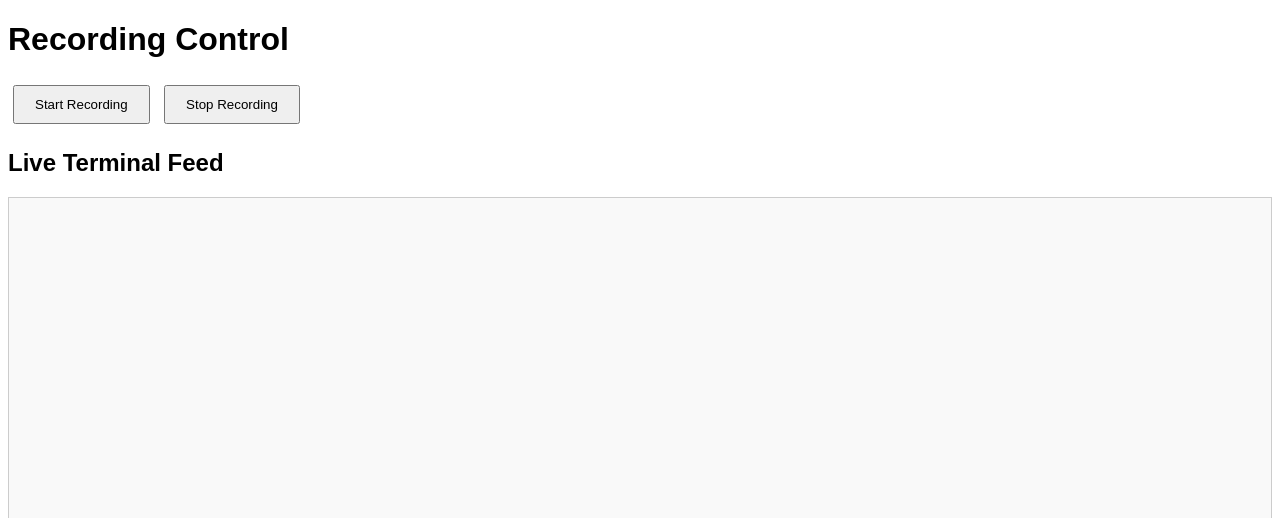
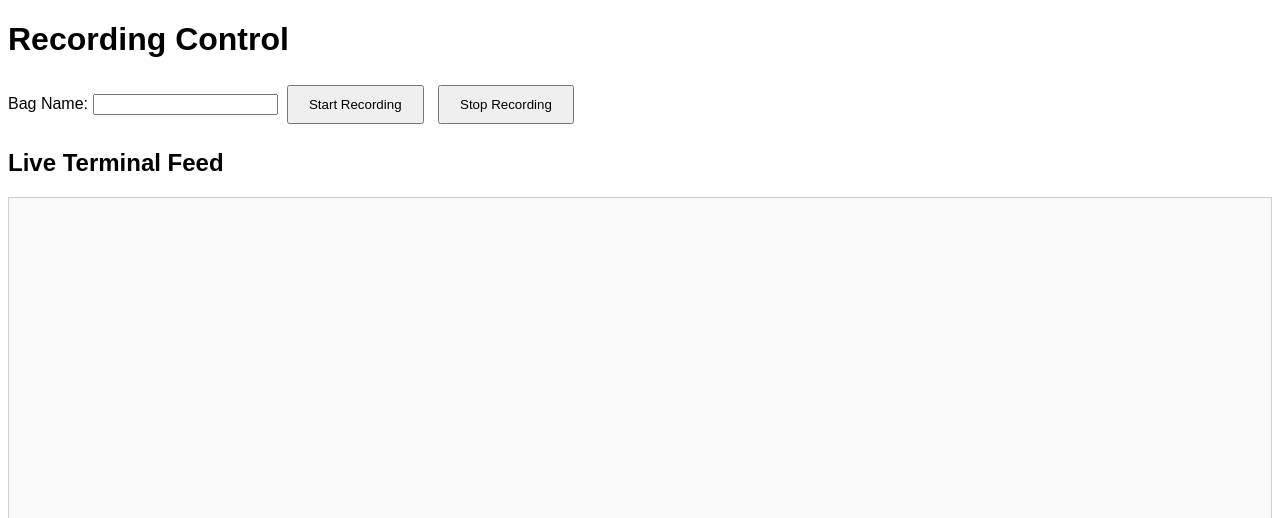
Before and after one commit to Maexerich/radar_web_app_control, a Flask app: page / in a window 1280 px wide. Shown: the top 518 px of the page. Run offline with Flask 3, Linux system fonts and the light colour scheme; some libraries are stand-ins or nearby versions.

Commit message:
With input field.

```diff
--- a/app.py
+++ b/app.py
@@ -34,7 +34,9 @@ def start_recording():
     if roslaunch_process is None:
         # Full path to the roslaunch executable
         roslaunch_path = '/opt/ros/noetic/bin/roslaunch'
-        command = ['bash', '-c', f'source /opt/ros/noetic/setup.bash && source ~/catkin_ws/devel/setup.bash && {roslaunch_path} zadarlabs_arm_ros1 master.launch'] # Extremely 'hacky' but it works!!!
+        bag_name = request.form.get('bag_name', '')  # Get the bag_name from the request, default to an empty string
+        bag_name_param = f' bag_name:={bag_name}' if bag_name else ''
+        command = ['bash', '-c', f'source /opt/ros/noetic/setup.bash && source ~/catkin_ws/devel/setup.bash && {roslaunch_path} zadarlabs_arm_ros1 master.launch record:=true{bag_name_param}'] # Extremely 'hacky' but it works!!!
         try:
             logging.debug(f"Starting command: {command}")
             roslaunch_process = subprocess.Popen(
--- a/templates/index.html
+++ b/templates/index.html
@@ -12,6 +12,8 @@
 </head>
 <body>
     <h1>Recording Control</h1>
+    <label for="bag-name">Bag Name:</label>
+    <input type="text" id="bag-name" name="bag_name">
     <button id="start-btn">Start Recording</button>
     <button id="stop-btn">Stop Recording</button>
     <p id="status"></p>
@@ -30,7 +32,16 @@
 
         // Handle Start button click.
         document.getElementById('start-btn').addEventListener('click', function() {
-            fetch('/start', { method: 'POST' })
+            var bagName = document.getElementById('bag-name').value;
+            fetch('/start', {
+                method: 'POST',
+                headers: {
+                    'Content-Type': 'application/x-www-form-urlencoded',
+                },
+                body: new URLSearchParams({
+                    'bag_name': bagName
+                })
+            })
             .then(response => response.json())
             .then(data => {
                 document.getElementById('status').innerText = data.status;
```
